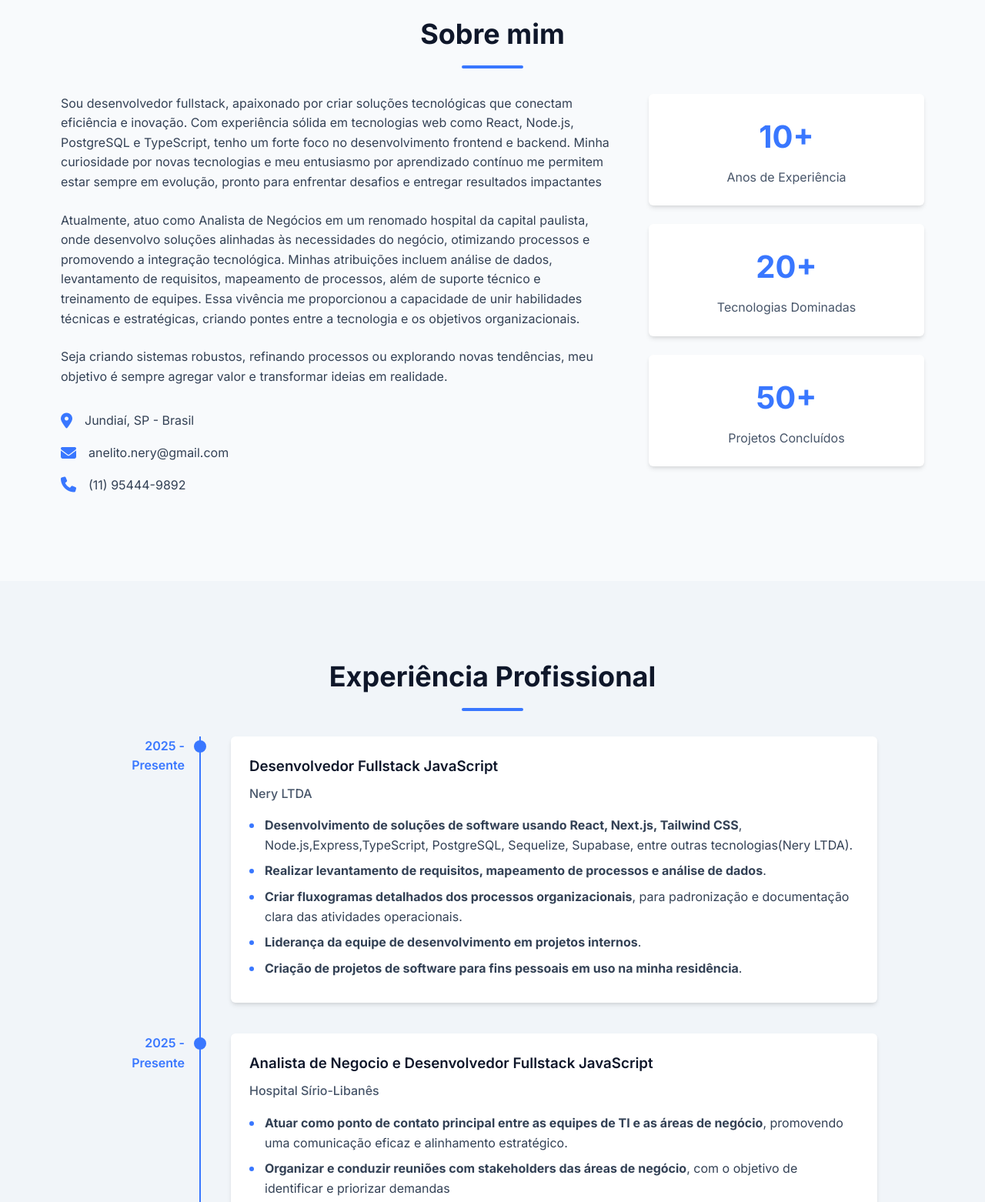
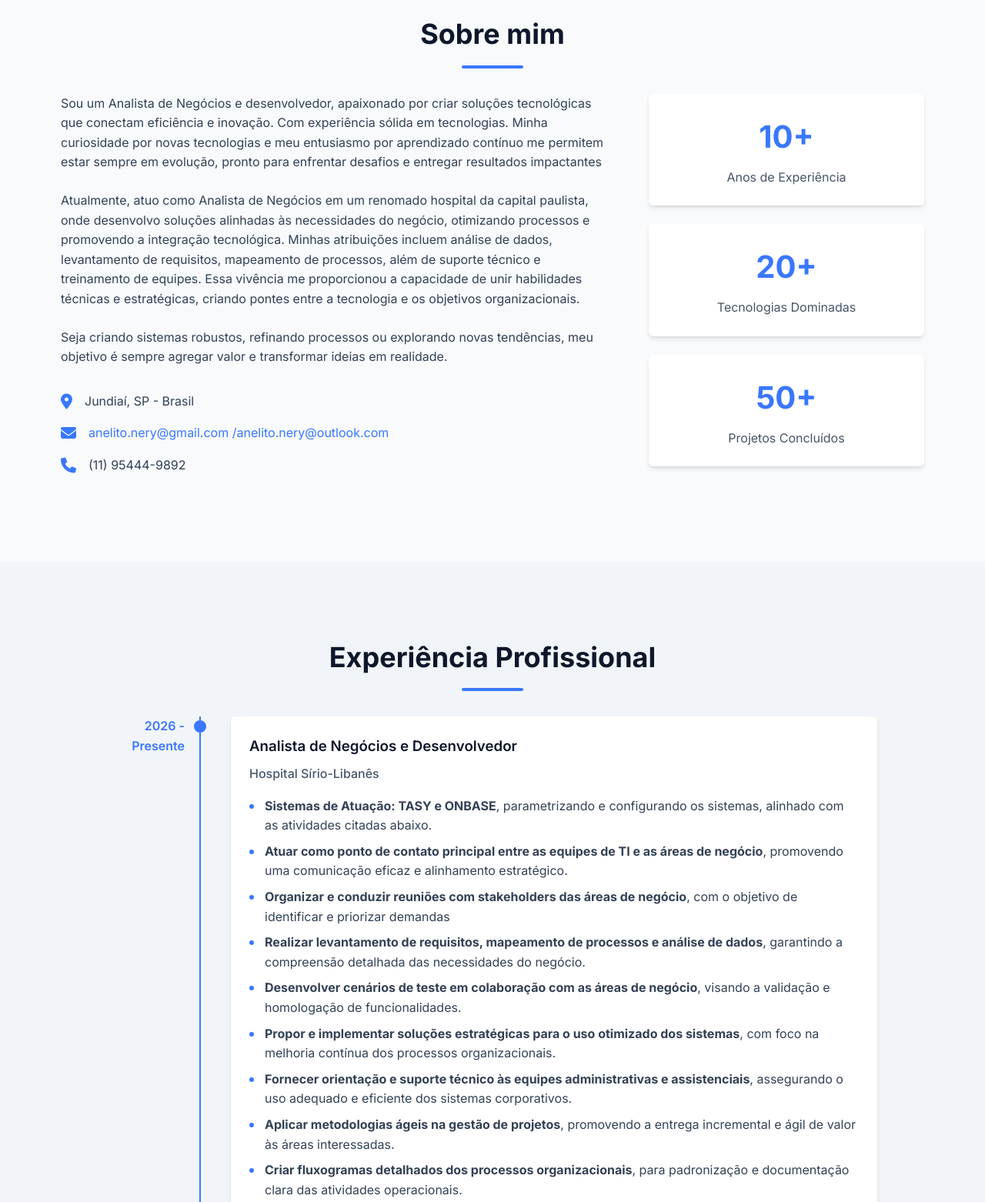
Before and after one commit to anelito-nery/anelito-nery.github.io, a plain HTML site: page index.html in a window 1280 px wide. Shown: the part 880-2442 px from the top of the page at 77% size. Drawn offline with Linux system fonts and the light colour scheme.

Commit message:
Alterei a pagina principal focando mais na profissão de analista de negocio

```diff
--- a/index.html
+++ b/index.html
@@ -6,7 +6,7 @@
   <meta name="viewport" content="width=device-width, initial-scale=1.0">
   <meta name="description"
     content="Anelito Souza Nery - Desenvolvedor Fullstack com especialização em React, Node.js e TypeScript">
-  <title>Anelito Nery | Desenvolvedor Fullstack</title>
+  <title>Anelito Nery | Analista de Negócios / Desenvolvedor</title>
   <link rel="stylesheet" href="style.css">
   <link rel="stylesheet" href="https://cdnjs.cloudflare.com/ajax/libs/font-awesome/6.4.0/css/all.min.css">
   <link rel="preconnect" href="https://fonts.googleapis.com">
@@ -39,8 +39,8 @@
     <div class="container">
       <div class="hero-content">
         <h1>Anelito Nery</h1>
-        <h2>Desenvolvedor Fullstack</h2>
-        <p class="tagline">Construindo experiências digitais inovadoras com React, Node.js e TypeScript</p>
+        <h2>Analista de Negócios / Desenvolvedor</h2>
+        <p class="tagline">Construindo experiências digitais inovadoras com uso de Tecnologias</p>
         <div class="hero-cta">
           <a href="#contato" class="btn btn-primary">Entre em contato</a>
           <a href="#experiencia" class="btn btn-outline">Ver experiência</a>
@@ -54,9 +54,8 @@
       <h2 class="section-title">Sobre mim</h2>
       <div class="about-content">
         <div class="about-text">
-          <p>Sou desenvolvedor fullstack, apaixonado por criar soluções tecnológicas que conectam eficiência e inovação.
-            Com experiência sólida em tecnologias web como React, Node.js, PostgreSQL e TypeScript, tenho um forte foco
-            no desenvolvimento frontend e backend. Minha curiosidade por novas tecnologias e meu entusiasmo por aprendizado
+          <p>Sou um Analista de Negócios e desenvolvedor, apaixonado por criar soluções tecnológicas que conectam eficiência e inovação.
+            Com experiência sólida em tecnologias. Minha curiosidade por novas tecnologias e meu entusiasmo por aprendizado
             contínuo me permitem estar sempre em evolução, pronto para enfrentar desafios e entregar resultados impactantes</p>
           <p>Atualmente, atuo como Analista de Negócios em um renomado hospital da capital paulista, onde desenvolvo
             soluções alinhadas às necessidades do negócio, otimizando processos e promovendo a integração tecnológica.
@@ -72,7 +71,8 @@
             </div>
             <div class="detail-item">
               <i class="fas fa-envelope"></i>
-              <span>anelito.nery@gmail.com</span>
+              <span> <a href="mailto:anelito.nery@gmail.com">anelito.nery@gmail.com / </a></span>
+              <span> <a href="mailto:anelito.nery@outlook.com"> anelito.nery@outlook.com</a></span>
             </div>
             <div class="detail-item">
               <i class="fas fa-phone"></i>
@@ -104,27 +104,12 @@
       <div class="timeline">
         <div class="timeline-item">
           <div class="timeline-dot"></div>
-          <div class="timeline-date">2025 - Presente</div>
+          <div class="timeline-date">2026 - Presente</div>
           <div class="timeline-content">
-            <h3>Desenvolvedor Fullstack JavaScript</h3>
-            <h4>Nery LTDA</h4>
-            <ul>
-              <li><strong>Desenvolvimento de soluções de software usando React, Next.js, Tailwind CSS</strong>, Node.js,Express,TypeScript, PostgreSQL, Sequelize, Supabase, entre outras tecnologias(Nery LTDA).</li>
-              <li><strong>Realizar levantamento de requisitos, mapeamento de processos e análise de dados</strong>.</li>
-              <li><strong>Criar fluxogramas detalhados dos processos organizacionais</strong>, para padronização e documentação clara das atividades operacionais.</li>
-              <li><strong>Liderança da equipe de desenvolvimento em projetos internos</strong>.</li>
-              <li><strong>Criação de projetos de software para fins pessoais em uso na minha residência</strong>.</li>
-            </ul>
-          </div>
-        </div>
-
-        <div class="timeline-item">
-          <div class="timeline-dot"></div>
-          <div class="timeline-date">2025 - Presente</div>
-          <div class="timeline-content">
-            <h3>Analista de Negocio e Desenvolvedor Fullstack JavaScript</h3>
+            <h3>Analista de Negócios e Desenvolvedor</h3>
             <h4>Hospital Sírio-Libanês</h4>
             <ul>
+              <li><strong>Sistemas de Atuação: TASY e ONBASE</strong>, parametrizando e configurando os sistemas, alinhado com as atividades citadas abaixo.</li>
               <li><strong>Atuar como ponto de contato principal entre as equipes de TI e as áreas de negócio</strong>, promovendo uma comunicação eficaz e alinhamento estratégico.</li>
               <li><strong>Organizar e conduzir reuniões com stakeholders das áreas de negócio</strong>, com o objetivo de identificar e priorizar demandas</li>
               <li><strong>Realizar levantamento de requisitos, mapeamento de processos e análise de dados</strong>, garantindo a compreensão detalhada das necessidades do negócio.</li>
@@ -147,7 +132,6 @@
             <h4>Hospital Dom Alvarenga</h4>
             <ul>
               <li><strong>Atuar como ponto de contato principal entre as equipes de TI e as áreas de negócio</strong>, promovendo uma comunicação eficaz e alinhamento estratégico.</li>
-              <li><strong>Criação e manutenção de sites utilizando WordPress</strong>.</li>
               <li><strong>Organizar e conduzir reuniões com stakeholders das áreas de negócio</strong>, com o objetivo de identificar e priorizar demandas</li>
               <li><strong>Realizar levantamento de requisitos, mapeamento de processos e análise de dados</strong>, garantindo a compreensão detalhada das necessidades do negócio.</li>
               <li><strong>Desenvolver cenários de teste em colaboração com as áreas de negócio</strong>, visando a validação e homologação de funcionalidades.</li>
@@ -172,6 +156,20 @@
                 instalação de sistemas como Onbase, Carestream, IMPAX QDOC (software de imagem), VDI,
                 Glicosímetro ABBOTT, CIHA DATASUS, PDA Palm Web e Touch Helt.</li>
               <li><strong>Suporte técnico e treinamento a funcionários</strong>.</li>
+            </ul>
+          </div>
+        </div>
+        <div class="timeline-item">
+          <div class="timeline-dot"></div>
+          <div class="timeline-date">2006 - 2008</div>
+          <div class="timeline-content">
+            <h3>Técnico em Redes de Computadores</h3>
+            <h4>Datazoom Provedor - Ubatã - Bahia</h4>
+            <ul>
+              <li><strong>Responsável pela instalação de serviços de internet em residências</strong>, garantindo configuração adequada e funcionamento pleno da rede.</li>
+              <li><strong>Realização de manutenção preventiva e corretiva na infraestrutura de cabos e equipamentos de rede</strong>.</li>
+              <li><strong>Instalação e configuração de softwares em computadores de clientes</strong>, assegurando compatibilidade e desempenho.</li>
+              <li><strong>Atendimento técnico presencial, com foco em qualidade, agilidade e satisfação do cliente</strong>.</li>
             </ul>
           </div>
         </div>
```
